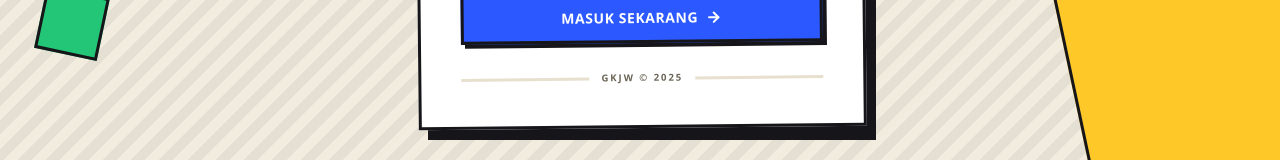
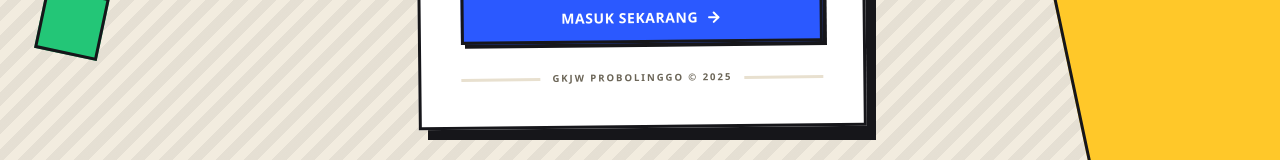
Before and after one commit to crizt0495/siaset, a Next.js app: page /login in a window 1280 px wide. Shown: the part 545-705 px from the top of the page. Built offline with nearby package versions, Linux system fonts and the light colour scheme.

Commit message:
fix(login): show 'GKJW Probolinggo' in footer

```diff
--- a/src/app/login/page.tsx
+++ b/src/app/login/page.tsx
@@ -149,7 +149,7 @@ export default function LoginPage() {
 
             <div className="flex items-center gap-3 mt-7">
               <div className="flex-1 h-[3px] bg-paper2" />
-              <span className="text-[0.6rem] font-bold text-muted uppercase tracking-[0.2em]">GKJW &copy; 2025</span>
+              <span className="text-[0.6rem] font-bold text-muted uppercase tracking-[0.2em]">GKJW Probolinggo &copy; 2025</span>
               <div className="flex-1 h-[3px] bg-paper2" />
             </div>
           </div>
```
